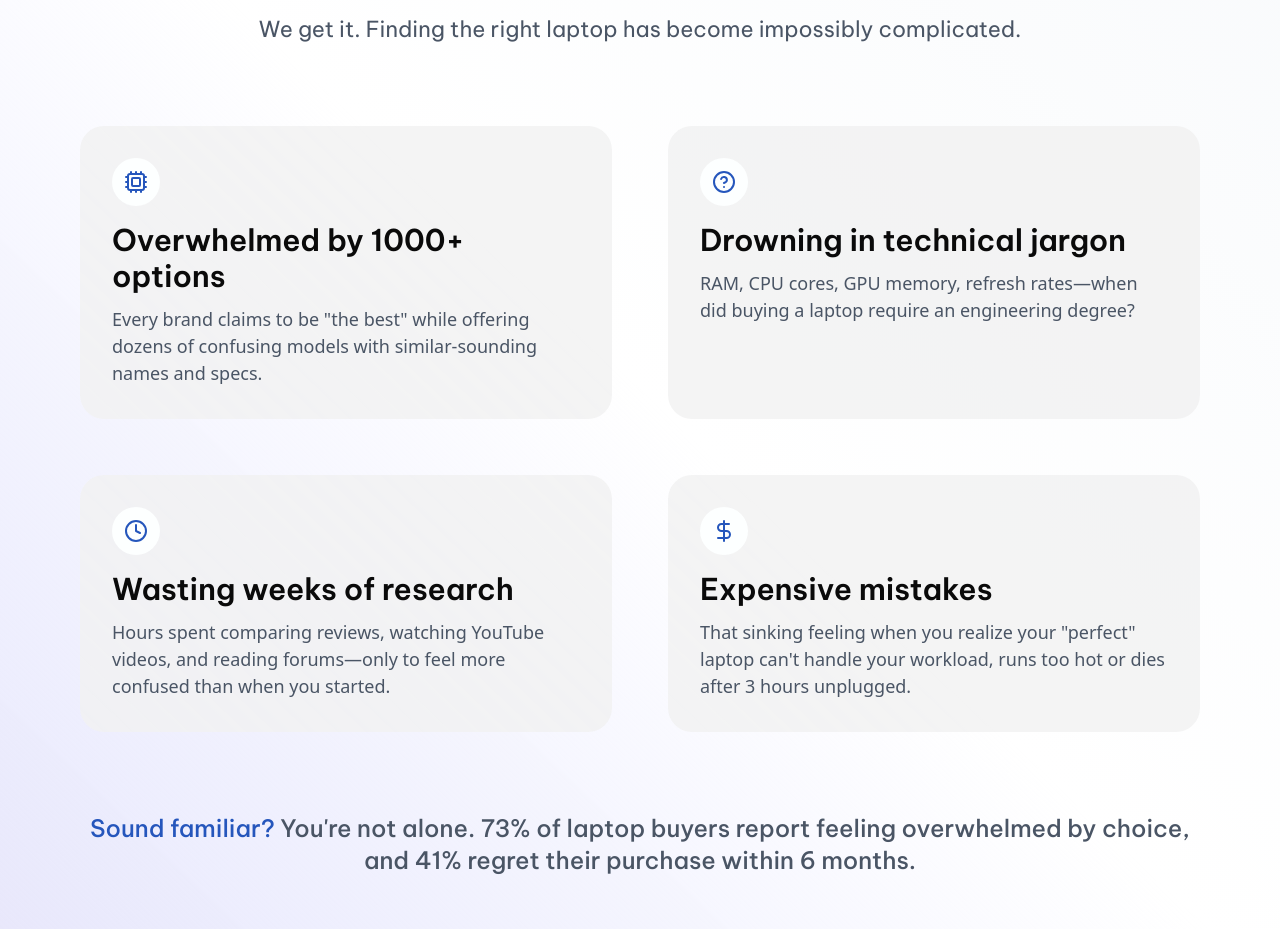
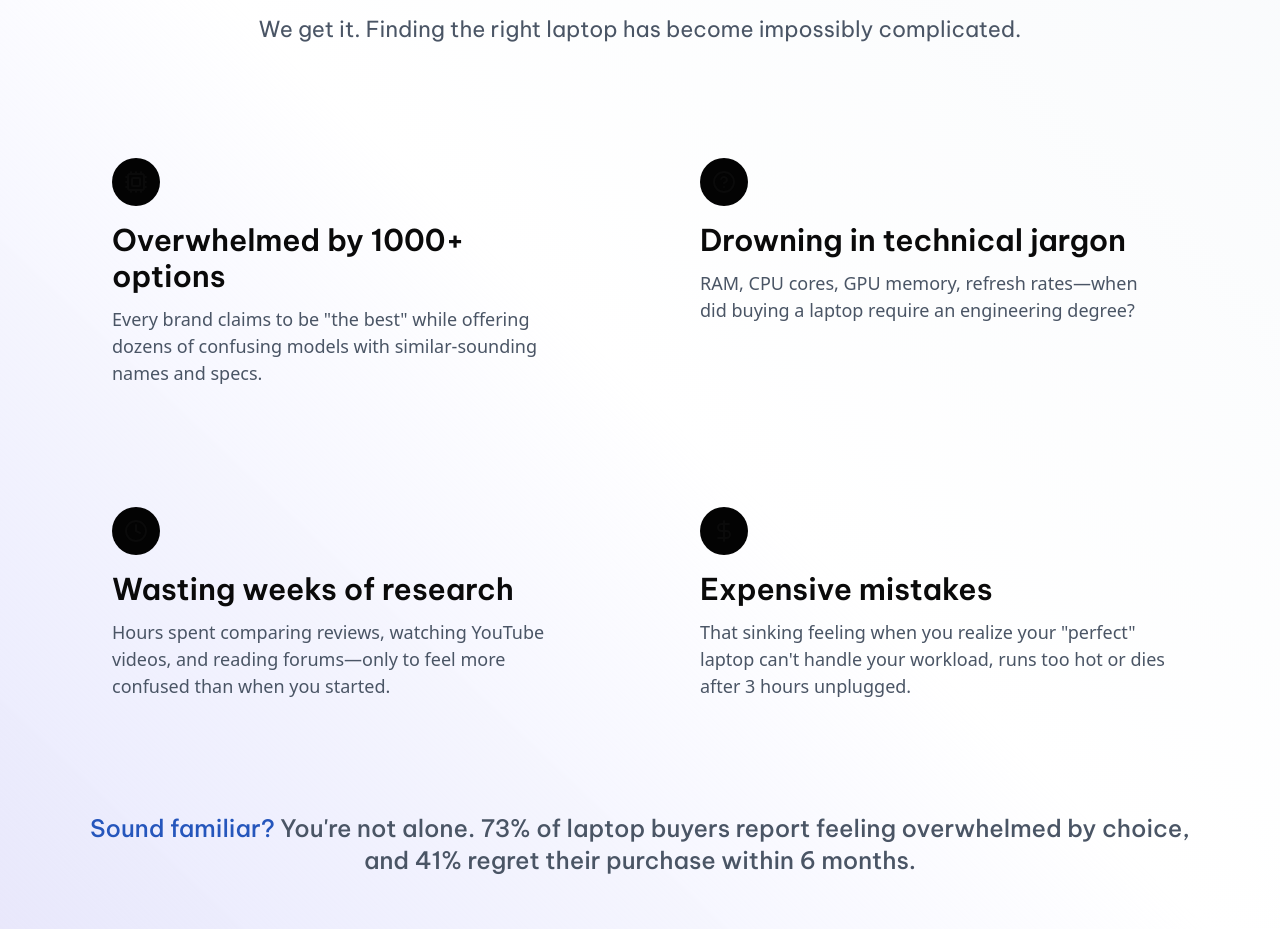
Before and after one commit to clovereighthundred/gizi-landing-page, a React (Vite) app: page / in a window 1280 px wide. Shown: the part 1380-2309 px from the top of the page. Built offline with nearby package versions, Linux system fonts and the light colour scheme.

Commit message:
refactor: change card background and icon to columbia blue

```diff
--- a/src/components/Problem.tsx
+++ b/src/components/Problem.tsx
@@ -18,8 +18,8 @@ function Problem() {
           </div>
 
           <div className="grid grid-cols-1 lg:grid-cols-2 gap-6">
-            <div className="bg-[#f2f2f2]/80 p-6 lg:p-8 rounded-3xl min-h-[200px] lg:justify-center lg:m-4 flex flex-col">
-              <div className="flex items-center justify-center w-12 h-12 rounded-full bg-[#fdffff] text-sapphire mb-4">
+            <div className="bg-columbia-blue p-6 lg:p-8 rounded-3xl min-h-[200px] lg:justify-center lg:m-4 flex flex-col">
+              <div className="flex items-center justify-center w-12 h-12 rounded-full bg-[#030303] text-columbia-blue mb-4">
                 <Cpu className="w-6 h-6" />
               </div>
               <h3 className="text-2xl lg:text-3xl font-semibold mb-3 font-Be-Vietnam-Pro">
@@ -31,8 +31,8 @@ function Problem() {
               </p>
             </div>
 
-            <div className="bg-[#f2f2f2]/80 p-6 lg:p-8 rounded-3xl min-h-[200px] lg:justify-center lg:m-4 flex flex-col">
-              <div className="flex items-center justify-center w-12 h-12 rounded-full bg-[#fdffff] text-sapphire mb-4">
+            <div className="bg-columbia-blue p-6 lg:p-8 rounded-3xl min-h-[200px] lg:justify-center lg:m-4 flex flex-col">
+              <div className="flex items-center justify-center w-12 h-12 rounded-full bg-[#030303] text-columbia-blue mb-4">
                 <HelpCircle className="w-6 h-6" />
               </div>
               <h3 className="text-2xl lg:text-3xl font-semibold mb-3 font-Be-Vietnam-Pro">
@@ -44,8 +44,8 @@ function Problem() {
               </p>
             </div>
 
-            <div className="bg-[#f2f2f2]/80 p-6 lg:p-8 rounded-3xl min-h-[200px] lg:justify-center lg:m-4 flex flex-col">
-              <div className="flex items-center justify-center w-12 h-12 rounded-full bg-[#fdffff] text-sapphire mb-4">
+            <div className="bg-columbia-blue p-6 lg:p-8 rounded-3xl min-h-[200px] lg:justify-center lg:m-4 flex flex-col">
+              <div className="flex items-center justify-center w-12 h-12 rounded-full bg-[#030303] text-columbia-blue mb-4">
                 <Clock className="w-6 h-6" />
               </div>
               <h3 className="text-2xl lg:text-3xl font-semibold mb-3 font-Be-Vietnam-Pro">
@@ -57,8 +57,8 @@ function Problem() {
               </p>
             </div>
 
-            <div className="bg-[#f2f2f2]/80 p-6 lg:p-8 rounded-3xl min-h-[200px] lg:justify-center lg:m-4 flex flex-col">
-              <div className="flex items-center justify-center w-12 h-12 rounded-full bg-[#fdffff] text-sapphire mb-4">
+            <div className="bg-columbia-blue p-6 lg:p-8 rounded-3xl min-h-[200px] lg:justify-center lg:m-4 flex flex-col">
+              <div className="flex items-center justify-center w-12 h-12 rounded-full bg-[#030303] text-columbia-blue mb-4">
                 <DollarSign className="w-6 h-6" />
               </div>
               <h3 className="text-2xl lg:text-3xl font-semibold mb-3 font-Be-Vietnam-Pro">
```
